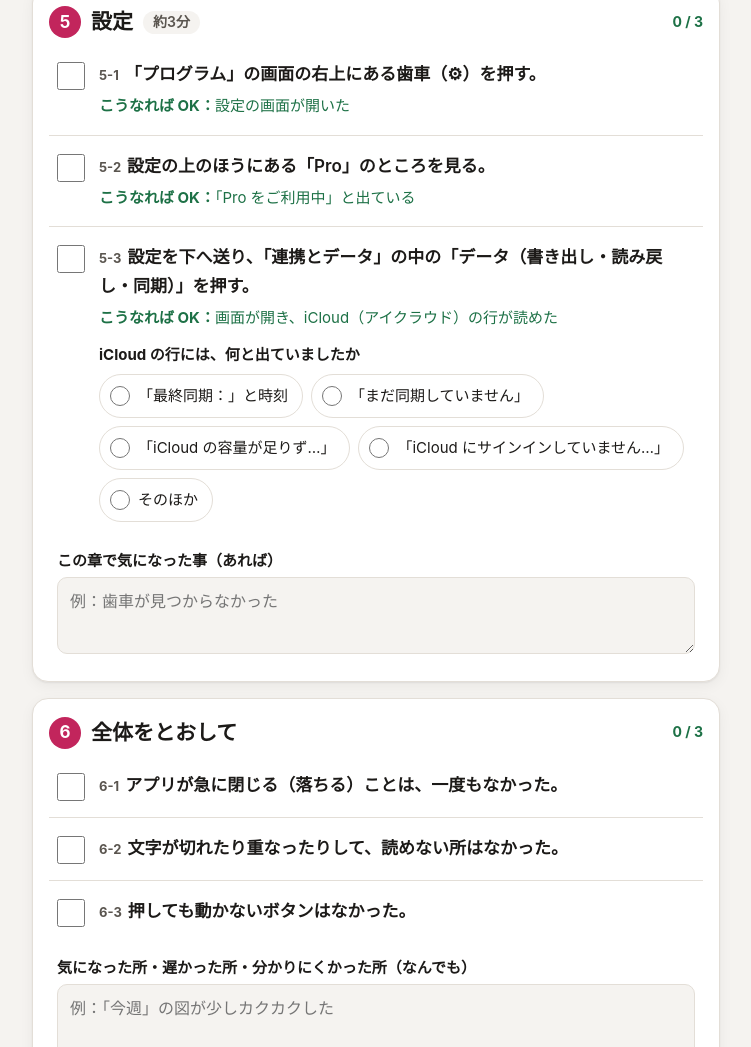
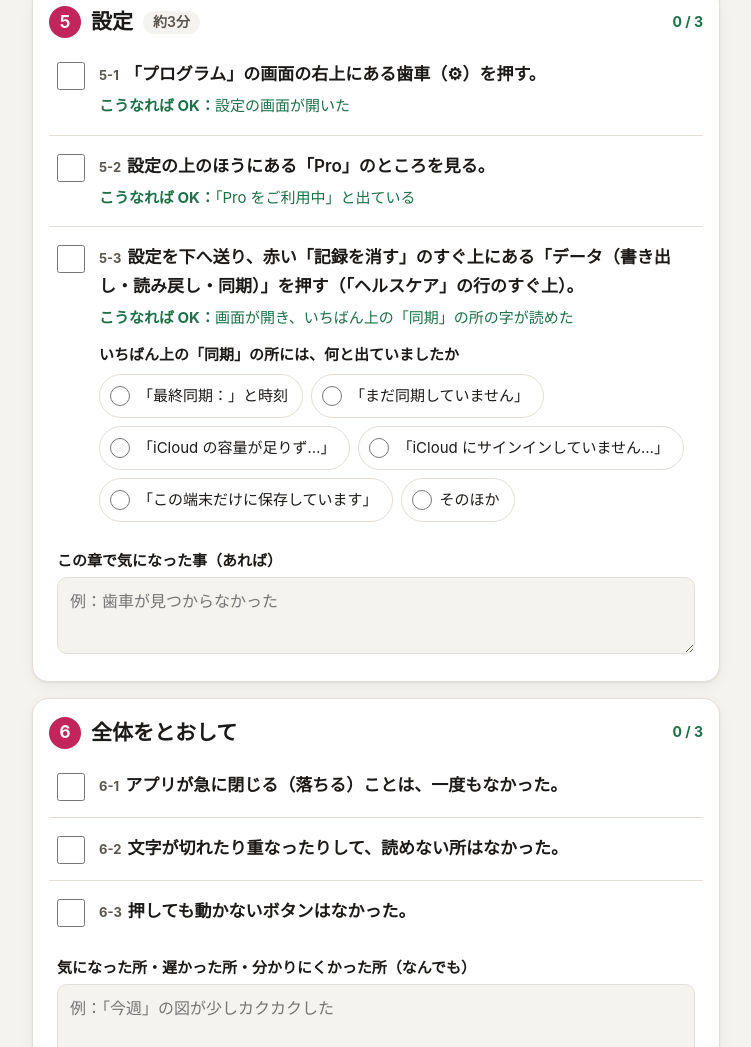
Before and after one commit to sinnen0118/progressive-overload-site, a plain HTML site: page tf-check-20261119/index.html in a window 1280 px wide. Shown: the part 6725-7772 px from the top of the page, without its empty margins (264-1015 px from the left). Drawn offline with Linux system fonts and the light colour scheme.

Commit message:
確認シート 5-3 の字をアプリの画面（同期）に合わせる

```diff
--- a/tf-check-20261119/index.html
+++ b/tf-check-20261119/index.html
@@ -426,16 +426,17 @@ footer{color:var(--ink2);font-size:14px;text-align:center;margin-top:24px}
   </div>
 
   <div class="item">
-    <label class="row" for="s5-3"><input class="chk" type="checkbox" id="s5-3" data-short="データの画面で iCloud の行が読めた">
-      <span class="txt"><span class="num">5-3</span><span class="do">設定を下へ送り、「連携とデータ」の中の「データ（書き出し・読み戻し・同期）」を押す。</span>
-      <span class="ok">画面が開き、iCloud（アイクラウド）の行が読めた</span></span></label>
-    <fieldset class="choice" data-short="iCloud の行">
-      <legend>iCloud の行には、何と出ていましたか</legend>
+    <label class="row" for="s5-3"><input class="chk" type="checkbox" id="s5-3" data-short="データの画面で「同期」の字が読めた">
+      <span class="txt"><span class="num">5-3</span><span class="do">設定を下へ送り、赤い「記録を消す」のすぐ上にある「データ（書き出し・読み戻し・同期）」を押す（「ヘルスケア」の行のすぐ上）。</span>
+      <span class="ok">画面が開き、いちばん上の「同期」の所の字が読めた</span></span></label>
+    <fieldset class="choice" data-short="同期の所の字">
+      <legend>いちばん上の「同期」の所には、何と出ていましたか</legend>
       <div class="chips">
         <label><input type="radio" name="c-icloud" value="「最終同期：」と時刻"><span>「最終同期：」と時刻</span></label>
         <label><input type="radio" name="c-icloud" value="「まだ同期していません」"><span>「まだ同期していません」</span></label>
         <label><input type="radio" name="c-icloud" value="「iCloud の容量が足りず…」"><span>「iCloud の容量が足りず…」</span></label>
         <label><input type="radio" name="c-icloud" value="「iCloud にサインインしていません…」"><span>「iCloud にサインインしていません…」</span></label>
+        <label><input type="radio" name="c-icloud" value="「この端末だけに保存しています」"><span>「この端末だけに保存しています」</span></label>
         <label><input type="radio" name="c-icloud" value="そのほか"><span>そのほか</span></label>
       </div>
     </fieldset>
```
